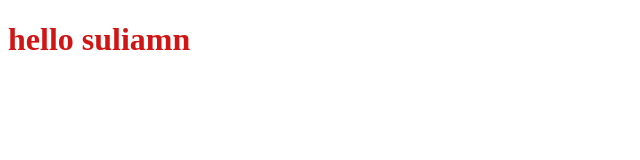
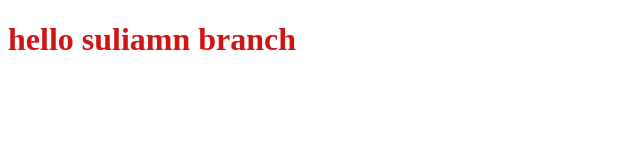
Before and after one commit to sulaimantawfik/my_project, a plain HTML site: page index.html in a window 1280 px wide. Shown: the whole page, without its empty margins (0-640 px from the left). Drawn offline with Linux system fonts and the light colour scheme.

Commit message:
change in sul branch

```diff
--- a/index.html
+++ b/index.html
@@ -8,7 +8,7 @@
     <title>Document</title>
 </head>
 <body>
-    <h1>hello suliamn</h1>
+    <h1>hello suliamn branch</h1>
 
     <script src="app.js">
 
```
